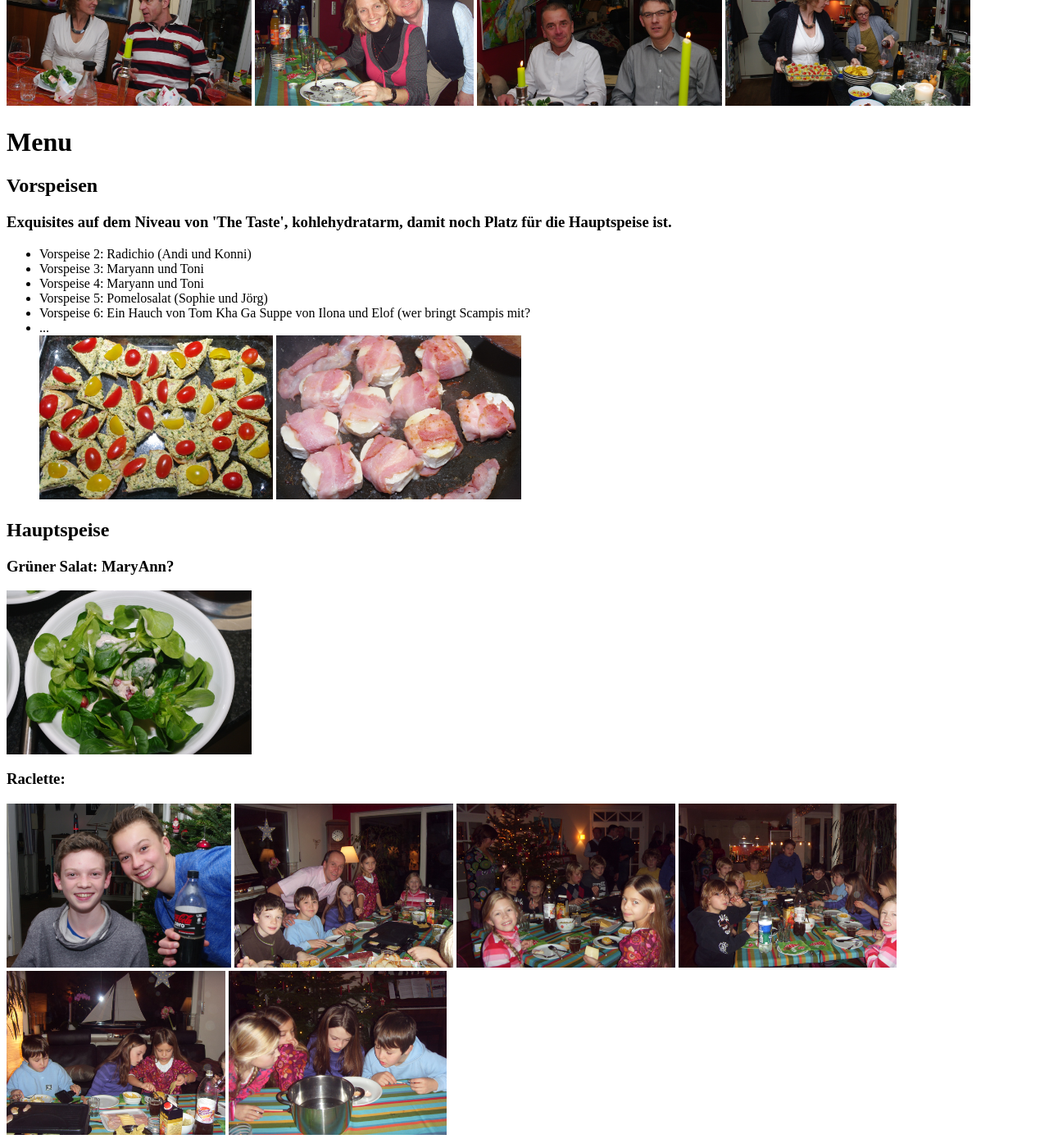
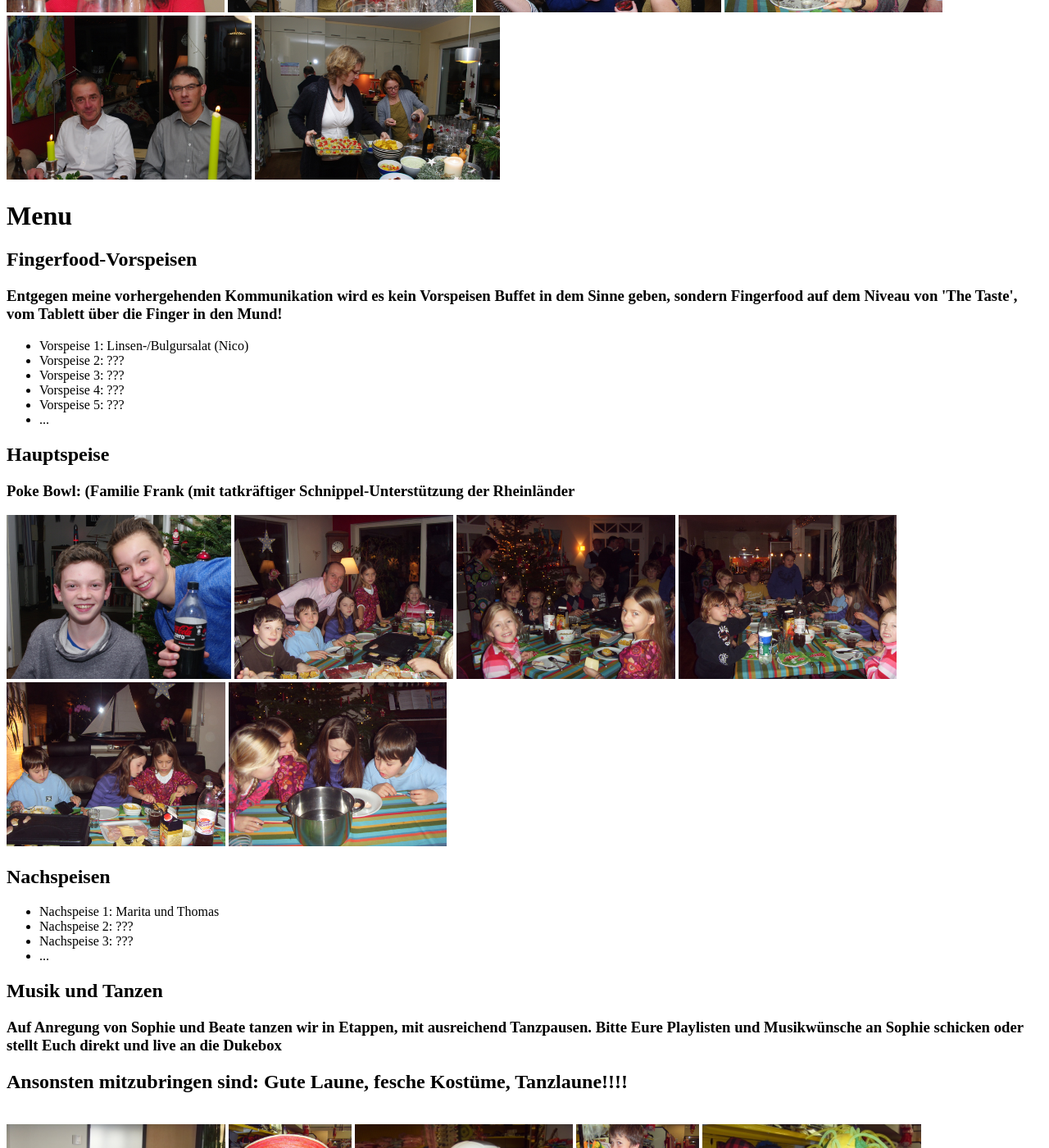
Before and after one commit to DiveDocs/Sylvester2023, a Jekyll site: the page built from index.markdown, in a window 1280 px wide and 1400 px high, scrolled down 735 px. Shown: the whole window at 82% size. Built offline with Jekyll 4.4.1, drawn with Linux system fonts in a browser that asks for light colours; some of the changed text lies outside the part shown.

Commit message:
Main changes for Year 2023

```diff
--- a/index.markdown
+++ b/index.markdown
@@ -29,46 +29,45 @@ tr:nth-child(even) {
 
 (Diese Seite wird über die kommenden 2 Wochen up-to-date gehalten, damit ihr nicht nach allen Informationen mühsam im WA-Chat suchen müsst.)
 
-<h1> Start um 20:22? Nein, um 19:19 </h1>
-<h1> Gäste: Zur Zeit ca. 20 </h1>
+<h1> Start um 20:23? Nein, um 19:30!! </h1>
+<h1> Gäste: Zur Zeit ca. 23 </h1>
 
 <ul>
 <li>Marita und Thomas</li>
 <li>Dagmar</li>
-<li>Maryann und Toni</li>
+<li>Olli</li>
+<li>Susi</li>
+<li>Nico</li>
+<li>Julie oder David (oder beide mit Elouise)</li>
+<li>Karin und Martin</li>
+<li>Peter und Petra</li>
+<li>Elli und Andreas</li>
 <li>Andi und Konni</li>
 <li>Beate und Stephane</li>
 <li>Astrid und Olli</li>
 <li>Sophie und Jörg</li>
 <li>Ilona und Elof</li>
-<li>vorbehaltlich 2x Kray mit schwarzem Baby</li>
 </ul>
-<a><img src="./Bild1.jpg" height = "200"></a>
 <a><img src="./Bild3.jpg" height = "200"></a>
 <a><img src="./Bild19.jpg" height = "200"></a>
 <a><img src="./Bild21.jpg" height = "200"></a>
-<a><img src="./Bild22.jpg" height = "200"></a>
 <a><img src="./Bild12.jpg" height = "200"></a>
 <a><img src="./bild24.jpg" height = "200"></a>
 <a><img src="./Bild16.jpg" height = "200"></a>
 <h1> Menu </h1>
-<h2> Vorspeisen </h2>
-<h3> Exquisites auf dem Niveau von 'The Taste', kohlehydratarm, damit noch Platz für die Hauptspeise ist.</h3>
+<h2> Fingerfood-Vorspeisen </h2>
+<h3> Entgegen meine vorhergehenden Kommunikation wird es kein Vorspeisen Buffet in dem Sinne geben, sondern Fingerfood auf dem Niveau von 'The Taste', vom Tablett über die Finger in den Mund!</h3>
 <ul>
-<li>Vorspeise 2: Radichio (Andi und Konni)</li>
-<li>Vorspeise 3: Maryann und Toni </li>
-<li>Vorspeise 4: Maryann und Toni </li>
-<li>Vorspeise 5: Pomelosalat (Sophie und Jörg) </li>
-<li>Vorspeise 6: Ein Hauch von Tom Kha Ga Suppe von Ilona und Elof (wer bringt Scampis mit?</li>
+<li>Vorspeise 1: Linsen-/Bulgursalat (Nico)</li>
+<li>Vorspeise 2: ??? </li>
+<li>Vorspeise 3: ??? </li>
+<li>Vorspeise 4: ??? </li>
+<li>Vorspeise 5: ??? </li>
 <li>... </li>
-<a><img src="./Bild2.jpg" height = "200"></a>
-<a><img src="./Bild14.jpg" height = "200"></a>
 </ul>
 
 <h2> Hauptspeise </h2>
-<h3> Grüner Salat: MaryAnn? </h3>
-<a><img src="./Bild20.jpg" height = "200"></a>
-<h3> Raclette: </h3>
+<h3> Poke Bowl: (Familie Frank (mit tatkräftiger Schnippel-Unterstützung der Rheinländer</h3>
 <a><img src="./Bild4.jpg" height = "200"></a>
 <a><img src="./Bild5.jpg" height = "200"></a>
 <a><img src="./Bild6.jpg" height = "200"></a>
@@ -76,32 +75,16 @@ tr:nth-child(even) {
 <a><img src="./Bild8.jpg" height = "200"></a>
 <a><img src="./Bild9.jpg" height = "200"></a>
 
-<h4> Alle vegetarischen Grundzutaten, Käse (Raclette, Butterkäse), Kartoffeln, Brot für das Raclette von Familie Frank.</h4>
-<h4> Fleisch/Fisch/Seafood von den Gästen. </h4>
-<ul>
-<li>1kg RoastBeef von Ilona und Elof</li>
-<li>verschiedenes Fleisch von Astrid und Olli</li>
-<li>Ochsenfetzen von Marita und Thomas</li>
-</ul>
-<h4> Alternativ: Wir zaubern uns durch die wundersame Welt des Raclette's. In Gruppen bringt ihr Eure Ideen und die Zutaten mit. <a href="https://heissehimbeeren.com/die-9-leckersten-raclette-rezepte/">Ideen hier, wer sucht findet noch viel mehr</a>. Wer isst dabei? Feedback in den Gruppenchat!?
-</h4>
-
-
 <h2> Nachspeisen </h2>
 <ul>
-<li>Nachspeise 1: Evi </li>
-<li>Nachspeise 2: Dagmar </li>
+<li>Nachspeise 1: Marita und Thomas </li>
+<li>Nachspeise 2: ??? </li>
+<li>Nachspeise 3: ??? </li>
 <li>... </li>
 </ul>
 
 <h2> Musik und Tanzen </h2>
-<h3> Auf Anregung von Sophie und Elof tanzen wir in Etappen, mit ausreichend Tanzpausen. Bitte Eure Playlisten und Musikwünsche an Sophie schicken oder stellt Euch direkt  und live an die Dukebox </h3>
-<ul>
-<li>Playlist 1: Sophie? </li>
-<li>Playlist 2: Astrid? </li>
-<li>Playlist 3: Wer? </li>
-<li>... </li>
-</ul>
+<h3> Auf Anregung von Sophie und Beate tanzen wir in Etappen, mit ausreichend Tanzpausen. Bitte Eure Playlisten und Musikwünsche an Sophie schicken oder stellt Euch direkt  und live an die Dukebox </h3>
 
 
 <h2>
```
